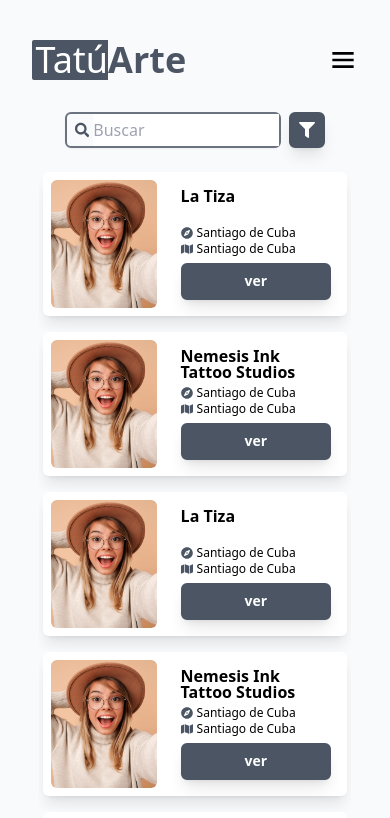
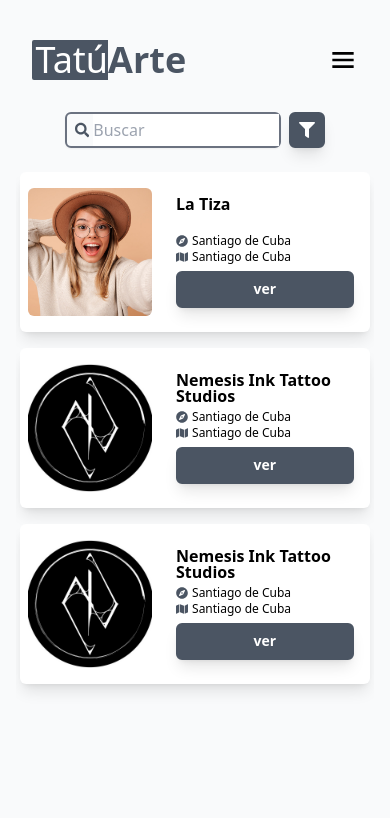
Before and after one commit to AlbeTorres/tatuarte, a React (Create React App) app: page /home in a window 390 px wide. Shown: the top 818 px of the page. Built offline with nearby package versions, Linux system fonts and the light colour scheme.

Commit message:
responsive arreglado

```diff
--- a/src/components/estudio/EstudioCard.js
+++ b/src/components/estudio/EstudioCard.js
@@ -2,13 +2,13 @@ import React from 'react';
 import {FaCompass, FaMap} from 'react-icons/fa';
 import './estudioCard.css';
 
-const EstudioCard = ({name})=>{
+const EstudioCard = ({name, img})=>{
 
     return(
-        <div className='grid card items-center shadow-lg bg-white rounded-md '>
+        <div className='grid card  justify-start items-center shadow-lg bg-white rounded-md h-40 '>
 
             <div className='rounded-md w-full p-2 h-36  '>
-                <img src='img/test.jpg ' alt='' className='h-full rounded-md object-cover'/>
+                <img src={img} alt='' className='h-full rounded-md object-cover  '/>
             </div>
 
             <div className='p-4 w-full h-36   grid grid-rows-3'>
--- a/src/pages/home/Home.js
+++ b/src/pages/home/Home.js
@@ -40,15 +40,12 @@ const Home = ()=>{
 
                         </div>   : null
           }
-        <section className='grid gap-4  md:grid-cols-2 lg:grid-cols-3 md:gap-4  h-screen lg:h-96  justify-items-center overflow-y-scroll p-1   w-4/5 mx-auto ' >
-            <EstudioCard name={'La Tiza'}/>
-            <EstudioCard name={'Nemesis Ink Tattoo Studios'}/>
-            <EstudioCard name={'La Tiza'}/>
-            <EstudioCard name={'Nemesis Ink Tattoo Studios'}/>
-            <EstudioCard name={'La Tiza'}/>
-            <EstudioCard name={'Nemesis Ink Tattoo Studios'}/>
-            <EstudioCard name={'La Tiza'}/>
-            <EstudioCard name={'Nemesis Ink Tattoo Studios'}/>
+        <section className='grid gap-4 items-center  auto-rows-min    md:grid-cols-2 lg:grid-cols-3 md:gap-4  h-screen lg:h-96  overflow-y-scroll p-1  w-11/12  md:w-4/5 mx-auto ' >
+            <EstudioCard name={'La Tiza'} img={'img/test.jpg '} />
+            <EstudioCard name={'Nemesis Ink Tattoo Studios'} img={'img/1.jpg '}/>
+            <EstudioCard name={'Nemesis Ink Tattoo Studios'} img={'img/1.jpg '}/>
+
+
 
 
         </section>
```
